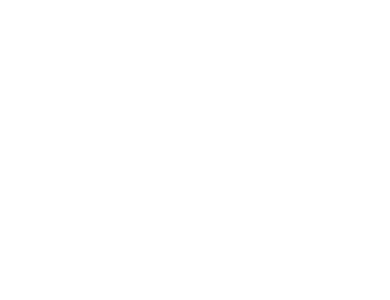
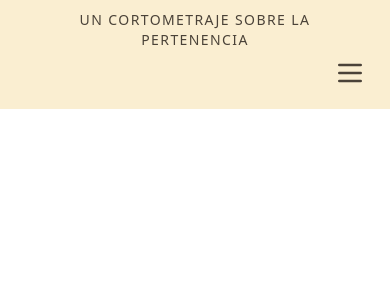
Before and after one commit to AnaAguileraMorales88/Nona, a React (Vite) app: page / in a window 390 px wide. Shown: the top 300 px of the page. Built offline with nearby package versions, Linux system fonts and the light colour scheme.

Commit message:
feat: añadir Header y Navbar con diseño responsive

```diff
--- a/src/App.jsx
+++ b/src/App.jsx
@@ -1,13 +1,7 @@
-import { useState } from 'react'
+import AppRouter from './router/AppRouter'
 
 function App() {
-  const [count, setCount] = useState(0)
-
-  return (
-<section>
-
-</section>
-  )
+  return <AppRouter />
 }
 
 export default App
--- /dev/null
+++ b/src/components/layout/Header.jsx
@@ -0,0 +1,11 @@
+    function Header() {
+    return (
+        <header className="fixed top-0 left-0 right-0 bg-[#FAEED1] z-50">
+        <h1 className="text-[#4A4238] text-center py-2.5 px-6 text-sm md:text-base font-light tracking-widest uppercase">
+            un cortometraje sobre la pertenencia
+        </h1>
+        </header>
+    )
+    }
+
+    export default Header
--- /dev/null
+++ b/src/components/layout/Navbar.jsx
@@ -0,0 +1,78 @@
+    import { useState } from 'react'
+    import { Link } from 'react-router-dom'
+
+    function Navbar() {
+    const [isMenuOpen, setIsMenuOpen] = useState(false)
+
+    const menuItems = [
+        { name: 'INICIO', path: '/' },
+        { name: 'SINOPSIS', path: '/sinopsis' },
+        { name: 'TEASER', path: '/teaser' },
+        { name: 'MAKING-OFF', path: '/making-off' },
+        { name: 'CRÉDITOS', path: '/creditos' }
+    ]
+
+    return (
+        <nav className="fixed top-[37px] md:top-[44px] left-0 right-0 bg-[#FAEED1] z-40">
+        <ul className="hidden md:flex justify-center items-center gap-8 py-4 px-6">
+            {menuItems.map((item) => (
+            <li key={item.name}>
+                <Link
+                to={item.path}
+                className="text-[#4A4238] font-medium text-sm tracking-wide
+                        hover:text-[#8B6F47] hover:scale-110
+                        transition-all duration-300 ease-in-out"
+                >
+                {item.name}
+                </Link>
+            </li>
+            ))}
+        </ul>
+
+        <section className="md:hidden flex justify-end items-center py-3 px-4">
+            <button
+            onClick={() => setIsMenuOpen(!isMenuOpen)}
+            className="text-[#4A4238] p-2 focus:outline-none focus:ring-2 focus:ring-[#8B6F47] rounded"
+            aria-label="Abrir menú de navegación"
+            aria-expanded={isMenuOpen}
+            >
+            <svg
+                className="w-8 h-8"
+                fill="none"
+                strokeLinecap="round"
+                strokeLinejoin="round"
+                strokeWidth="2"
+                viewBox="0 0 24 24"
+                stroke="currentColor"
+            >
+                {isMenuOpen ? (
+                <path d="M6 18L18 6M6 6l12 12" />
+                ) : (
+                <path d="M4 6h16M4 12h16M4 18h16" />
+                )}
+            </svg>
+            </button>
+        </section>
+
+        {isMenuOpen && (
+            <ul className="md:hidden bg-[#FAEED1]">
+            {menuItems.map((item) => (
+                <li key={item.name}>
+                <Link
+                    to={item.path}
+                    onClick={() => setIsMenuOpen(false)}
+                    className="block text-[#4A4238] font-medium text-sm tracking-wide
+                            py-3 px-6 hover:bg-[#D4CFC2] hover:text-[#8B6F47]
+                            transition-all duration-300"
+                >
+                    {item.name}
+                </Link>
+                </li>
+            ))}
+            </ul>
+        )}
+        </nav>
+    )
+    }
+
+    export default Navbar
--- a/src/pages/Home.jsx
+++ b/src/pages/Home.jsx
@@ -0,0 +1,8 @@
+    function Home() {
+    return (
+        <main className="pt-[108px] md:pt-[112px]">
+        </main>
+    )
+    }
+
+    export default Home
--- /dev/null
+++ b/src/router/AppRouter.jsx
@@ -0,0 +1,18 @@
+import { BrowserRouter, Routes, Route } from 'react-router-dom'
+import Header from '../components/layout/Header'
+import Navbar from '../components/layout/Navbar'
+import Home from '../pages/Home'
+
+function AppRouter() {
+  return (
+    <BrowserRouter>
+      <Header />
+      <Navbar />
+      <Routes>
+        <Route path="/" element={<Home />} />
+      </Routes>
+    </BrowserRouter>
+  )
+}
+
+export default AppRouter
```
